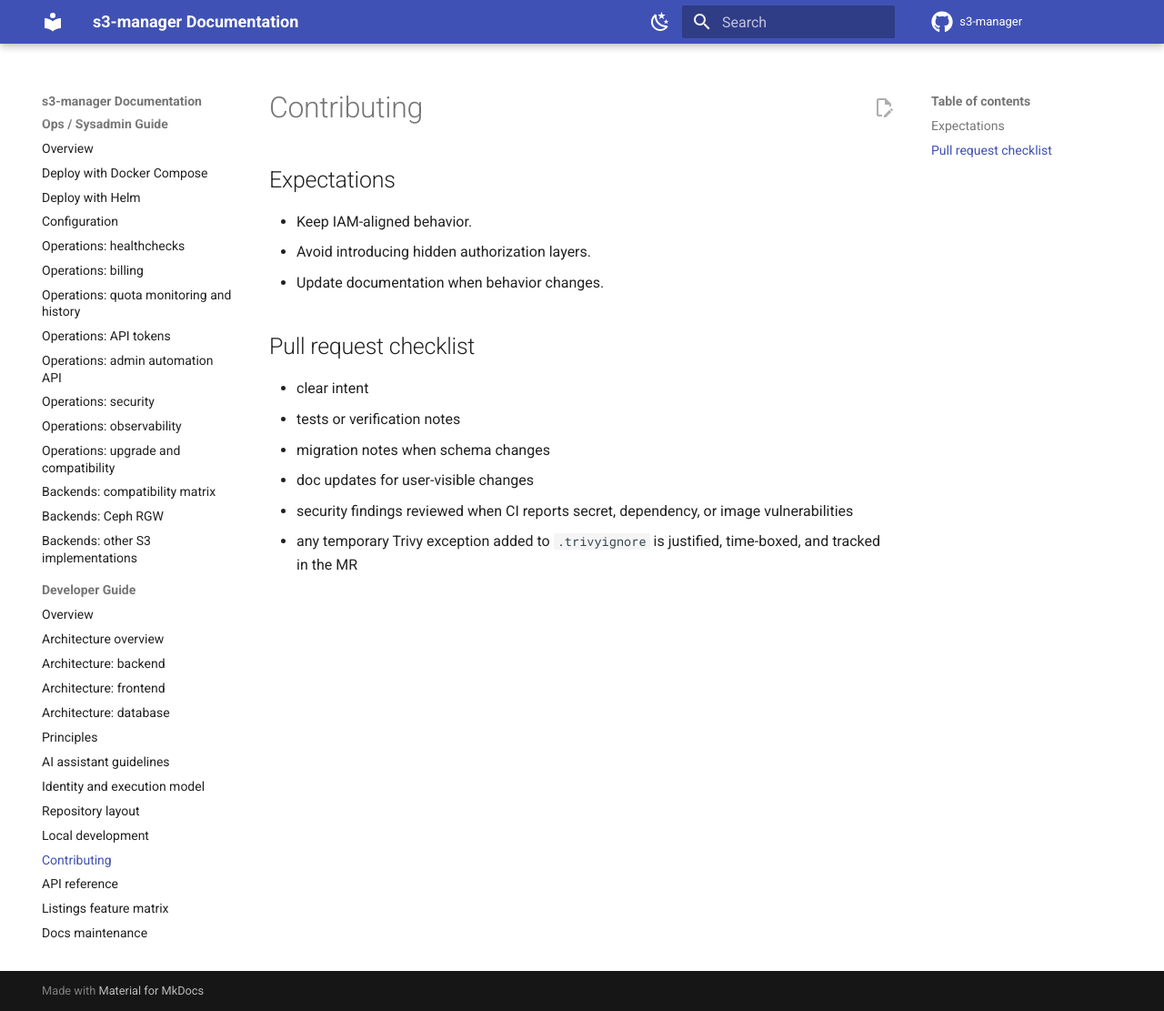
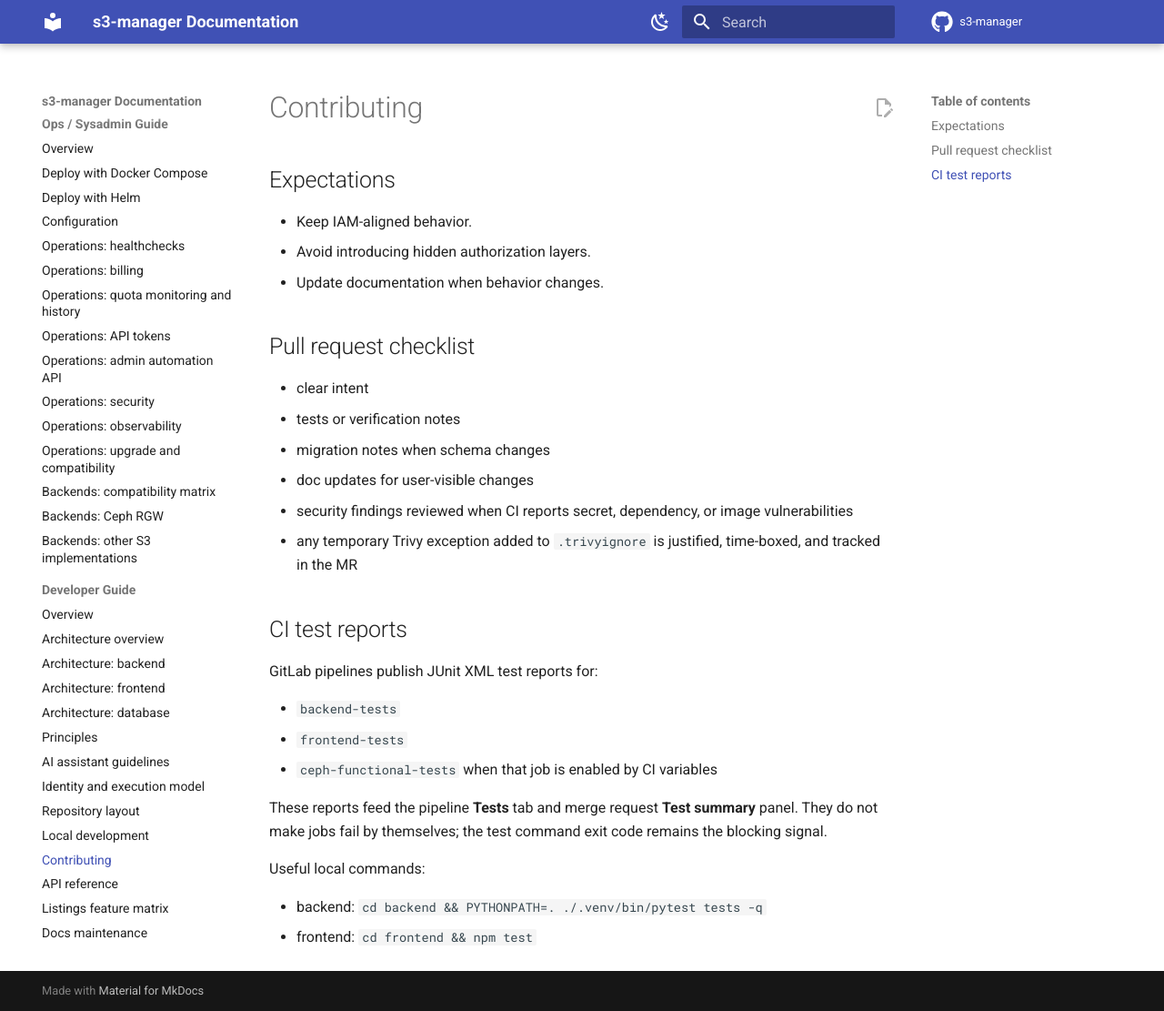
Before and after one commit to ksperis/s3-manager, an MkDocs documentation site: the page built from doc/docs/developer/contributing.md, in a window 1280 px wide and 1111 px high. Shown: the whole window at 91% size. Built offline with MkDocs 1.6.1 and Material for MkDocs 9.7.7, drawn with Linux system fonts in a browser that asks for light colours; comment, search, counter and statistics services are not loaded.

Commit message:
Publish JUnit test reports in GitLab CI

```diff
--- a/doc/docs/developer/contributing.md
+++ b/doc/docs/developer/contributing.md
@@ -14,3 +14,19 @@
 - doc updates for user-visible changes
 - security findings reviewed when CI reports secret, dependency, or image vulnerabilities
 - any temporary Trivy exception added to `.trivyignore` is justified, time-boxed, and tracked in the MR
+
+## CI test reports
+
+GitLab pipelines publish JUnit XML test reports for:
+
+- `backend-tests`
+- `frontend-tests`
+- `ceph-functional-tests` when that job is enabled by CI variables
+
+These reports feed the pipeline **Tests** tab and merge request **Test summary** panel.
+They do not make jobs fail by themselves; the test command exit code remains the blocking signal.
+
+Useful local commands:
+
+- backend: `cd backend && PYTHONPATH=. ./.venv/bin/pytest tests -q`
+- frontend: `cd frontend && npm test`
```
Also changed, not shown: .gitlab-ci.yml, 1 other file.
